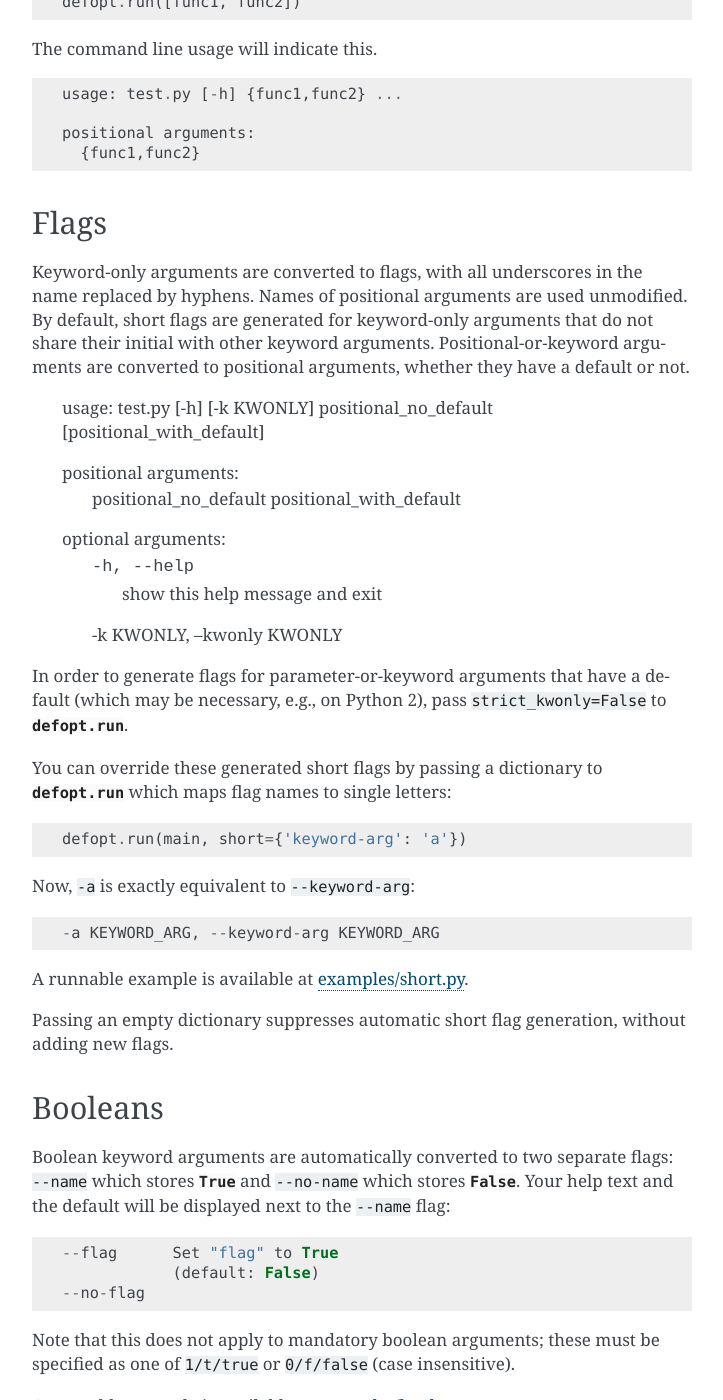
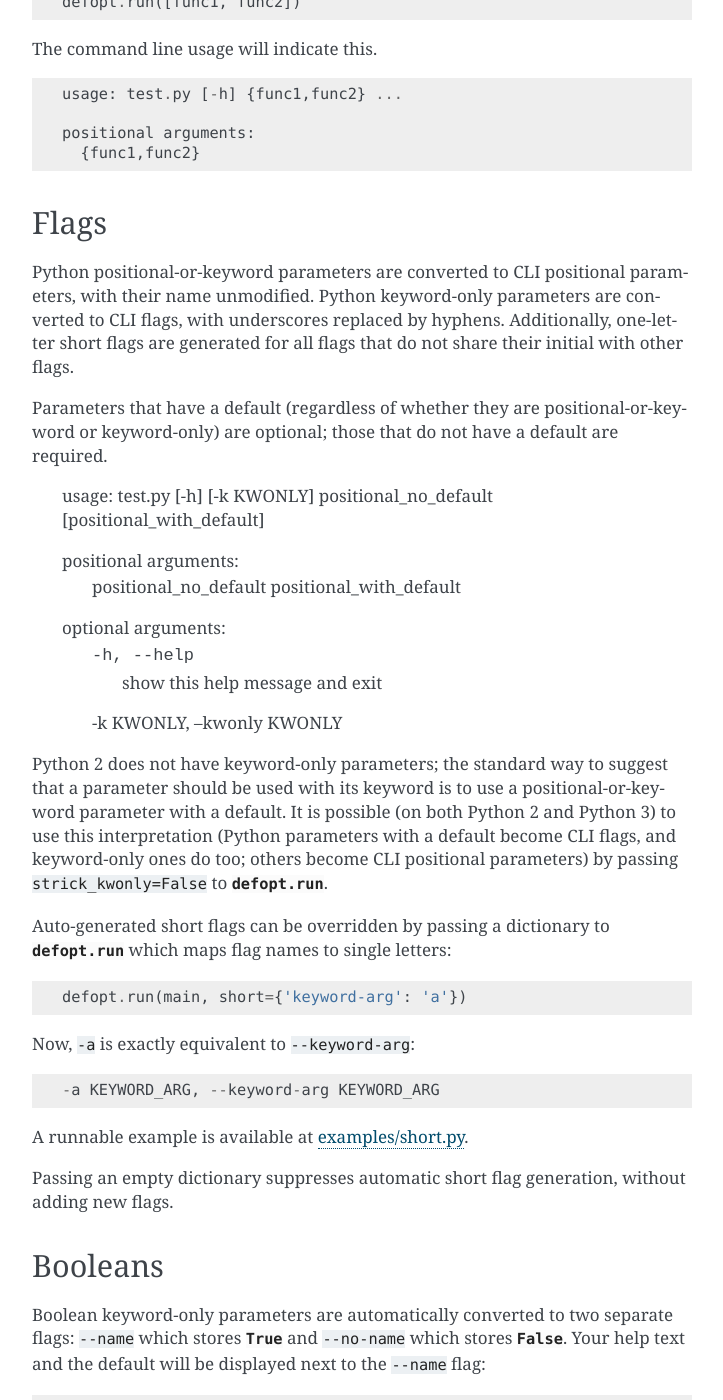
Before and after one commit to anntzer/defopt, a Sphinx documentation site: the page built from docs/features.rst, in a window 1280 px wide and 1400 px high, scrolled down 902 px. Shown: the whole window, without its empty margins (388-1111 px from the left). Built offline with Sphinx 7.4.7, drawn with Linux system fonts in a browser that asks for light colours; some of the changed text lies outside the part shown.

Commit message:
Update docs for strick_kwonly.

```diff
--- a/docs/features.rst
+++ b/docs/features.rst
@@ -49,11 +49,15 @@ The command line usage will indicate this. ::
 Flags
 -----
 
-Keyword-only arguments are converted to flags, with all underscores in the name
-replaced by hyphens. Names of positional arguments are used unmodified.  By
-default, short flags are generated for keyword-only arguments that do not share
-their initial with other keyword arguments.  Positional-or-keyword arguments
-are converted to positional arguments, whether they have a default or not.
+Python positional-or-keyword parameters are converted to CLI positional
+parameters, with their name unmodified.  Python keyword-only parameters are
+converted to CLI flags, with underscores replaced by hyphens.  Additionally,
+one-letter short flags are generated for all flags that do not share their
+initial with other flags.
+
+Parameters that have a default (regardless of whether they are
+positional-or-keyword or keyword-only) are optional; those that do not have a
+default are required.
 
     usage: test.py [-h] [-k KWONLY] positional_no_default [positional_with_default]
 
@@ -65,11 +69,14 @@ are converted to positional arguments, whether they have a default or not.
       -h, --help            show this help message and exit
       -k KWONLY, --kwonly KWONLY
 
-In order to generate flags for parameter-or-keyword arguments that
-have a default (which may be necessary, e.g., on Python 2), pass
-``strict_kwonly=False`` to `defopt.run`.
+Python 2 does not have keyword-only parameters; the standard way to
+suggest that a parameter should be used with its keyword is to use a
+positional-or-keyword parameter with a default.  It is possible (on both Python
+2 and Python 3) to use this interpretation (Python parameters with a default
+become CLI flags, and keyword-only ones do too; others become CLI positional
+parameters) by passing ``strick_kwonly=False`` to `defopt.run`.
 
-You can override these generated short flags by passing a dictionary to
+Auto-generated short flags can be overridden by passing a dictionary to
 `defopt.run` which maps flag names to single letters::
 
     defopt.run(main, short={'keyword-arg': 'a'})
@@ -86,18 +93,22 @@ adding new flags.
 Booleans
 --------
 
-Boolean keyword arguments are automatically converted to two separate flags:
-``--name`` which stores `True` and ``--no-name`` which stores `False`. Your
-help text and the default will be displayed next to the ``--name`` flag::
+Boolean keyword-only parameters are automatically converted to two separate
+flags: ``--name`` which stores `True` and ``--no-name`` which stores
+`False`. Your help text and the default will be displayed next to the
+``--name`` flag::
 
     --flag      Set "flag" to True
                 (default: False)
     --no-flag
 
-Note that this does not apply to mandatory boolean arguments; these must be
+Note that this does not apply to mandatory boolean parameters; these must be
 specified as one of ``1/t/true`` or ``0/f/false`` (case insensitive).
 
 A runnable example is available at `examples/booleans.py`_.
+
+If ``strict_kwonly`` is unset, then all boolean parameters with a default or
+that are keyword-only are converted in such a way.
 
 Lists
 -----
```
Also changed, not shown: other parts of docs/features.rst (+0 -2 lines).
